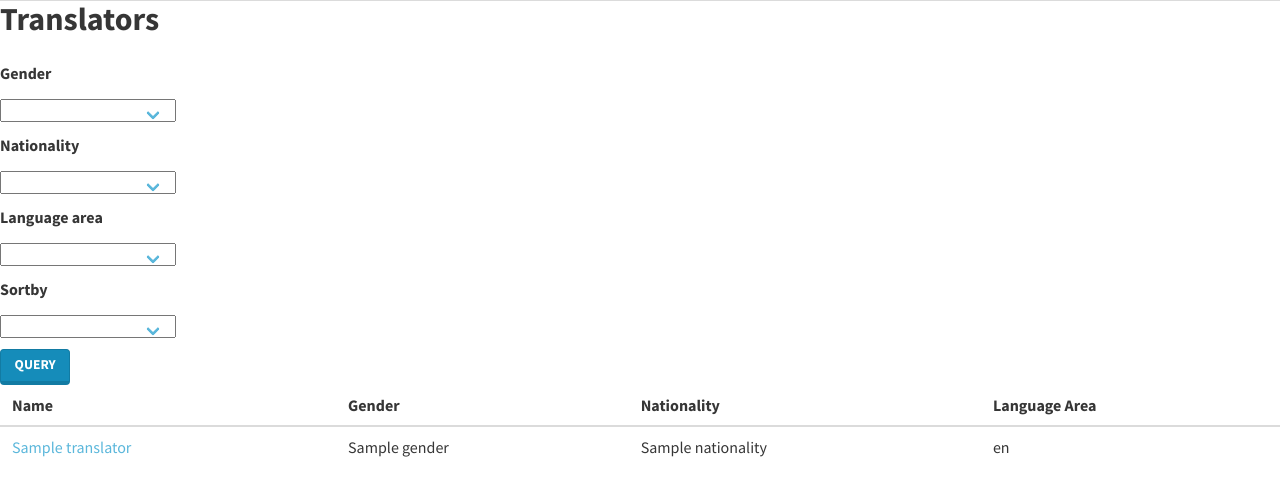
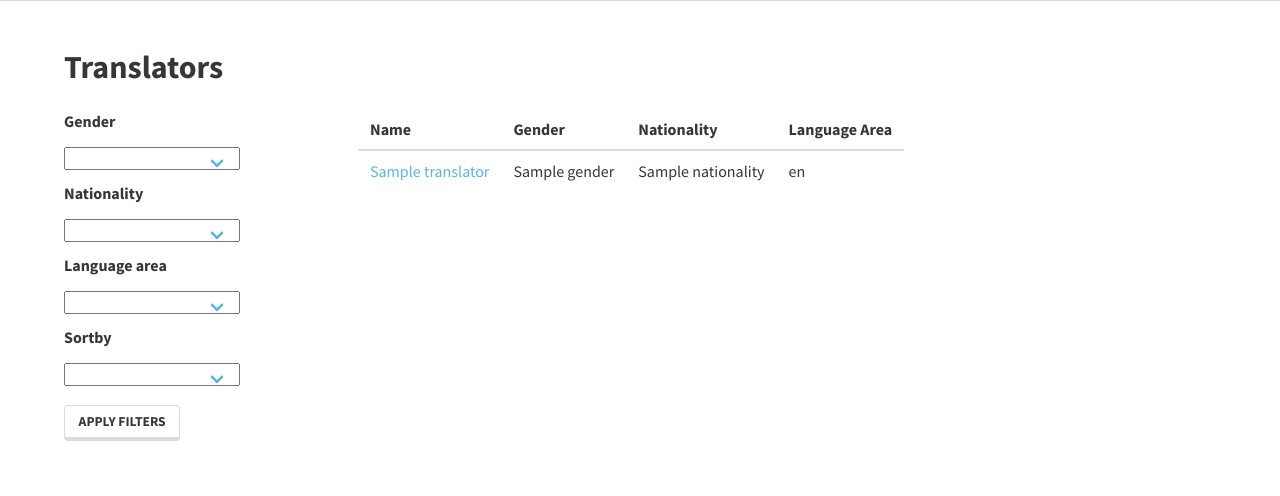
Before and after one commit to cwulfman/spatreme, a FastAPI app: template templates/translators.html in a window 1280 px wide. Shown: the part 56-552 px from the top of the page. Run offline with FastAPI, Linux system fonts and the light colour scheme; the template is opened without the code that fills it: most values are stand-ins (such as "Sample title", 1, 10 or a date in 2020); form fields are guessed from the names that the template uses; parts of the project's set-up code (start-up, migrations or seed data) failed here and were passed over.

Commit message:
Makes translators page two-column with better controls

```diff
--- a/templates/translators.html
+++ b/templates/translators.html
@@ -1,9 +1,10 @@
 {% extends "base.html" %}
 {% block content %}
-<div class="content">
+<div class="section">
+  <div class="container">
     <h1 class="title">Translators</h1>
-
-
+    <div class="columns">
+      <div class="column is-one-quarter">
         <form method="POST" action="">
           {{ form.csrf_token }}
 
@@ -43,13 +44,17 @@
             </div>
           </div>
 
+          <div class="field">
+            <label class="label"></label>
             <div class="control">
-        <button class="button is-primary mb-2">Query</button>
+              <input class="button" type="submit" value="Apply Filters">
+            </div>
           </div>
         </form>
-  </section>
+      </div> <!entity-- column -->
 
-  <table class="table">
+      <div class="column is-three-quarters">
+        <table class="table" summary="translator table">
           <thead>
             <tr>
               <th>Name</th>
@@ -70,4 +75,7 @@
           </tbody>
         </table>
       </div>
+    </div> <!-- columns -->
+  </div>
+</div>
 {% endblock %}
```
Lines whose indentation alone changed are shown as unchanged.
